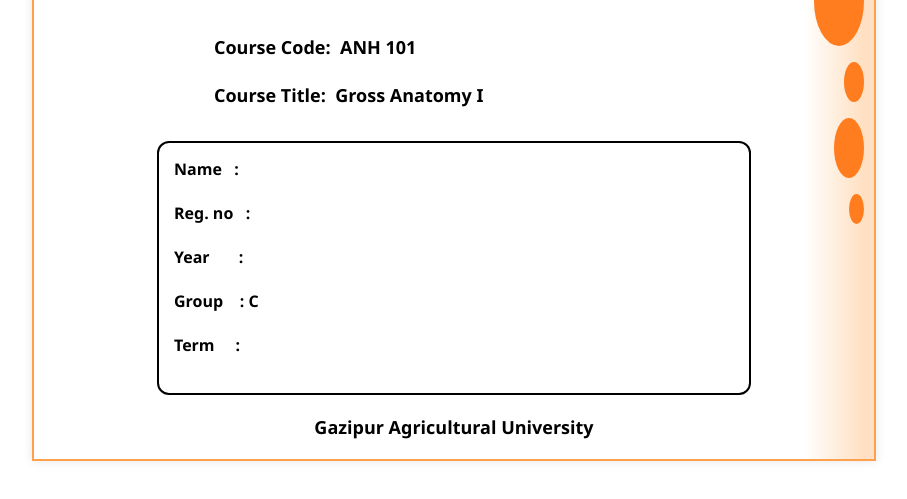
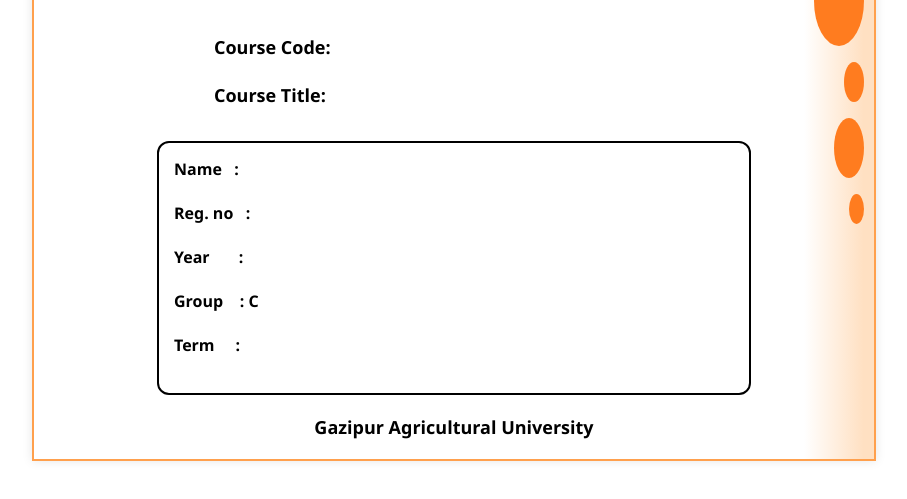
Before and after one commit to nayeemislamnishad/Cover_Photo, a plain HTML site: page index.html in a window 1280 px wide. Shown: the part 281-780 px from the top of the page, without its empty margins (186-1093 px from the left). Drawn offline with Linux system fonts and the light colour scheme.

Commit message:
Update index.html

```diff
--- a/index.html
+++ b/index.html
@@ -120,8 +120,8 @@
     <div class="practical-title">Practical Note Book</div><br><br>
 
     <div class="course-info" style="text-align: left; Padding-left:20%;">
-    <b>  Course Code:&nbsp; ANH 101</b><br><br>
-    <b>  Course Title:&nbsp; Gross Anatomy I </b><br><br>
+    <b>  Course Code:&nbsp;</b><br><br>
+    <b>  Course Title:&nbsp; </b><br><br>
     </div>
 
     <div class="student-box">
```
